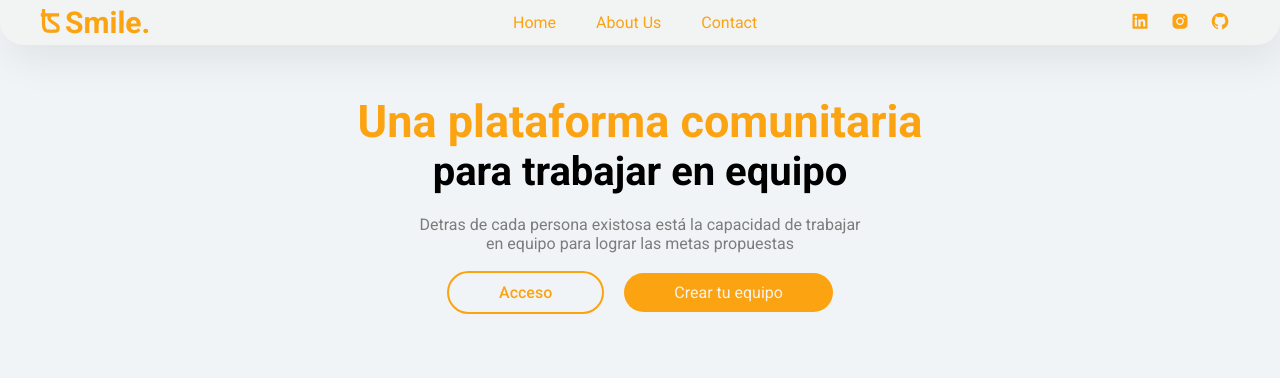
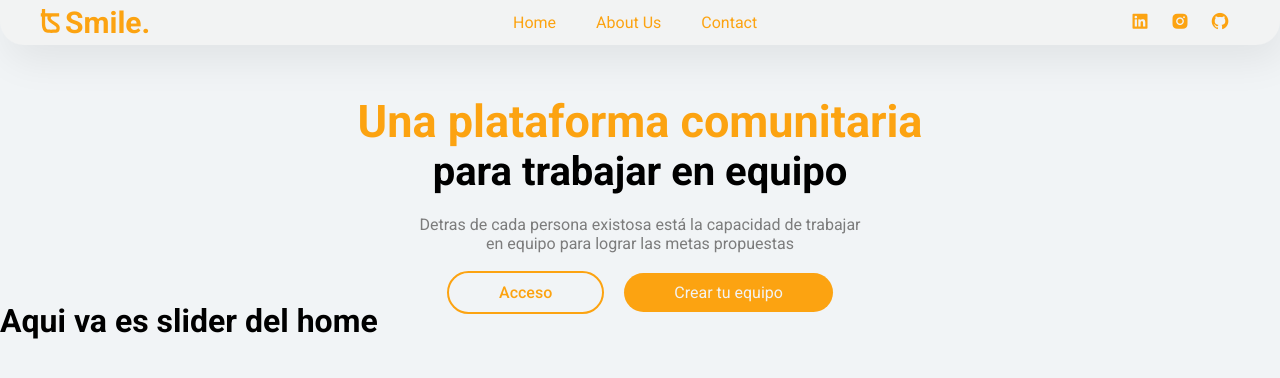
Before and after one commit to SmileTask/front-end, a React (Vite) app: page / in a window 1280 px wide. Shown: the top 378 px of the page. Built offline with nearby package versions, Linux system fonts and the light colour scheme.

Commit message:
any thing

```diff
--- a/src/css/mainCss/main.css
+++ b/src/css/mainCss/main.css
@@ -2,6 +2,8 @@
 @import url('https://fonts.googleapis.com/css2?family=Roboto:ital,wght@0,100;0,300;0,400;0,500;0,700;0,900;1,100;1,300;1,400;1,500;1,700;1,900&display=swap');
 
 /* variables */
+
+/* Nooooooooooooooooooooo toooooooooccccccccccccccaaaaaaaaaaaaaarrrrrrrrrrrrrrr */
 :root {
     --tone-one: #F2F3F3;
     --tone-two: #F1F4F6;
--- a/src/pages/Home.jsx
+++ b/src/pages/Home.jsx
@@ -19,6 +19,9 @@ const Home = () => {
                     </div>
                 </div>
             </div>
+            <div className="slider">
+                <h1>Aqui va es slider del home</h1>
+            </div>
         </div>
     )
 }
```
